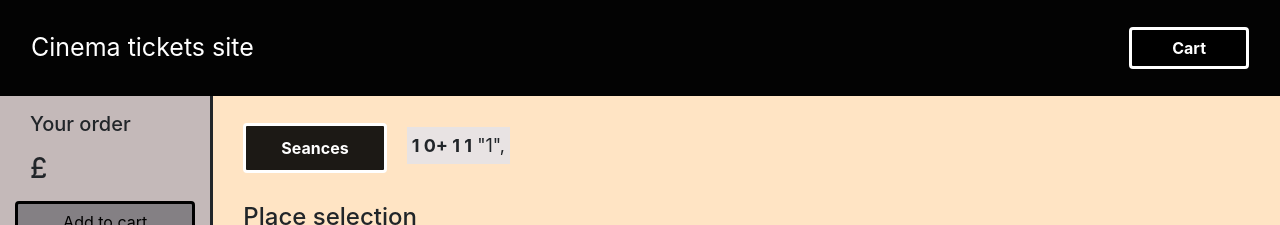
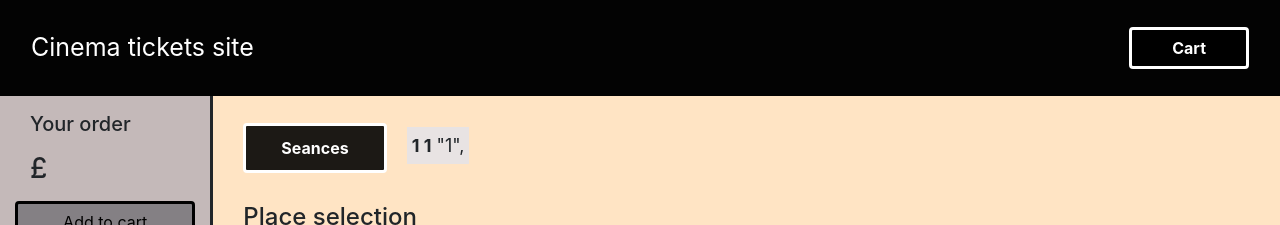
Before and after one commit to IlyaKyazimov/cinema_tickets, an Angular app in the folder front-end/: page /1/1/1/1/places in a window 1280 px wide. Shown: the top 225 px of the page. Built offline with nearby package versions, Linux system fonts and the light colour scheme; no server answers.

Commit message:
add createUrl method

```diff
--- a/front-end/src/app/places/places.component.html
+++ b/front-end/src/app/places/places.component.html
@@ -36,9 +36,9 @@
             <!-- MAIN -->
             <div class="col-12 col-lg-10 col-xl-10 main-content">
                 <div class="seance-btn-cinema-info-row">
-                    <a href="{{movieName}}/{{seanceDate}}/seances"
+                    <a [href]="createUrl(movieName, seanceDate)"
                         class="btn btn-primary navbar-btn seance-btn">Seances</a>
-                    <div class="seance-info"><b>{{movieName}} 0+ {{seanceDate}} {{seanceTime}}</b> "{{seanceCinema}}",
+                    <div class="seance-info"><b>{{ movie?.name }} {{ movie?.ageRating }} {{seanceDate}} {{seanceTime}}</b> "{{seanceCinema}}",
                         {{cinemaAddress ? cinemaAddress : ''}}</div>
                 </div>
 
--- a/front-end/src/app/places/places.component.ts
+++ b/front-end/src/app/places/places.component.ts
@@ -1,6 +1,7 @@
 import { Component, OnInit } from '@angular/core';
 import { HttpClient } from '@angular/common/http';
 import { ActivatedRoute } from '@angular/router';
+import { DomSanitizer } from '@angular/platform-browser';
 
 @Component({
   selector: 'app-places',
@@ -18,17 +19,22 @@ export class PlacesComponent {
   cinemaAddress!: string;
   reservedAmount: number = 0;
   price!: number;
+  movie: any;
   totalSum!: number;
   seanceTime: string;
 
   receivedData: any;
 
-  constructor(private http: HttpClient, private activateRoute: ActivatedRoute) {
+  constructor(private http: HttpClient, private activateRoute: ActivatedRoute, public sanitizer: DomSanitizer) {
 
     this.movieName = activateRoute.snapshot.params['movieName'];
     this.seanceDate = activateRoute.snapshot.params['seanceDate'];
     this.seanceCinema = activateRoute.snapshot.params['seanceCinema'];
     this.seanceTime = activateRoute.snapshot.params['seanceTime'];
+  }
+
+  createUrl(movieName: string, seanceDate: string) {
+    return this.sanitizer.bypassSecurityTrustResourceUrl(movieName + '/' + seanceDate + '/seances');
   }
 
   formatTitle = (title: string) => title?.replace(/\*| |:|%|#|&|\$/g, '');
@@ -133,7 +139,7 @@ export class PlacesComponent {
           this.seanceId = data[0].seance.id;
           this.cinemaAddress = data[0].seance.cinema.address;
           this.price = data[0].seance.price;
-
+          this.movie = data[0].seance.movie;
           this.reservedAmount > 0 ? this.totalSum = this.price * this.reservedAmount : this.totalSum = 0;
 
           let addToCartBtn = document.getElementById('addToCart');
```
